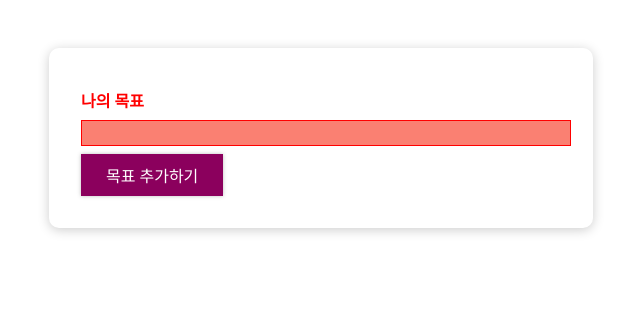
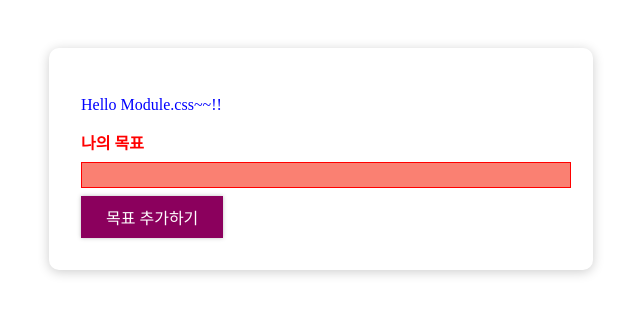
Before and after one commit to LeeKM321/react-study202504, a React (Vite) app: page / in a window 1280 px wide. Shown: the top 314 px of the page, without its empty margins (319-959 px from the left). Built offline with nearby package versions, Linux system fonts and the light colour scheme.

Commit message:
module.css 작성 중

```diff
--- /dev/null
+++ b/src/components/CourseGoals/A.css
@@ -0,0 +1,3 @@
+.test {
+  color: red;
+}
--- /dev/null
+++ b/src/components/CourseGoals/B.css
@@ -0,0 +1,3 @@
+.test {
+  color: blue;
+}
--- a/src/components/CourseGoals/CourseInput.jsx
+++ b/src/components/CourseGoals/CourseInput.jsx
@@ -1,8 +1,13 @@
 import React, { useState } from 'react';
-import './CourseInput.css';
+import styles from './CourseInput.module.css';
 import Button from '../../UI/Button';
+import './A.css';
+import './B.css';
 
 const CourseInput = ({ onAdd }) => {
+  // module.css를 사용하면 css 내에서 사용한 클래스 이름을 객체화 해서 전달합니다.
+  const { 'form-control': formControl, invalid } = styles;
+
   // 입력창 상태 변수
   const [enteredText, setEnteredText] = useState('');
   // 입력값이 유효한지에 대한 상태 변수
@@ -41,7 +46,8 @@ const CourseInput = ({ onAdd }) => {
 
   return (
     <form onSubmit={handleSubmit}>
-      <div className={`form-control ${!isValid ? 'invalid' : ''}`}>
+      <p className='test'>Hello Module.css~~!!</p>
+      <div className={`${formControl} ${!isValid ? invalid : ''}`}>
         <label>나의 목표</label>
         <input type='text' value={enteredText} onChange={handleInput} />
       </div>
```
Also changed, not shown: src/components/CourseGoals/CourseInput.module.css (renamed from src/components/CourseGoals/CourseInput.css).
